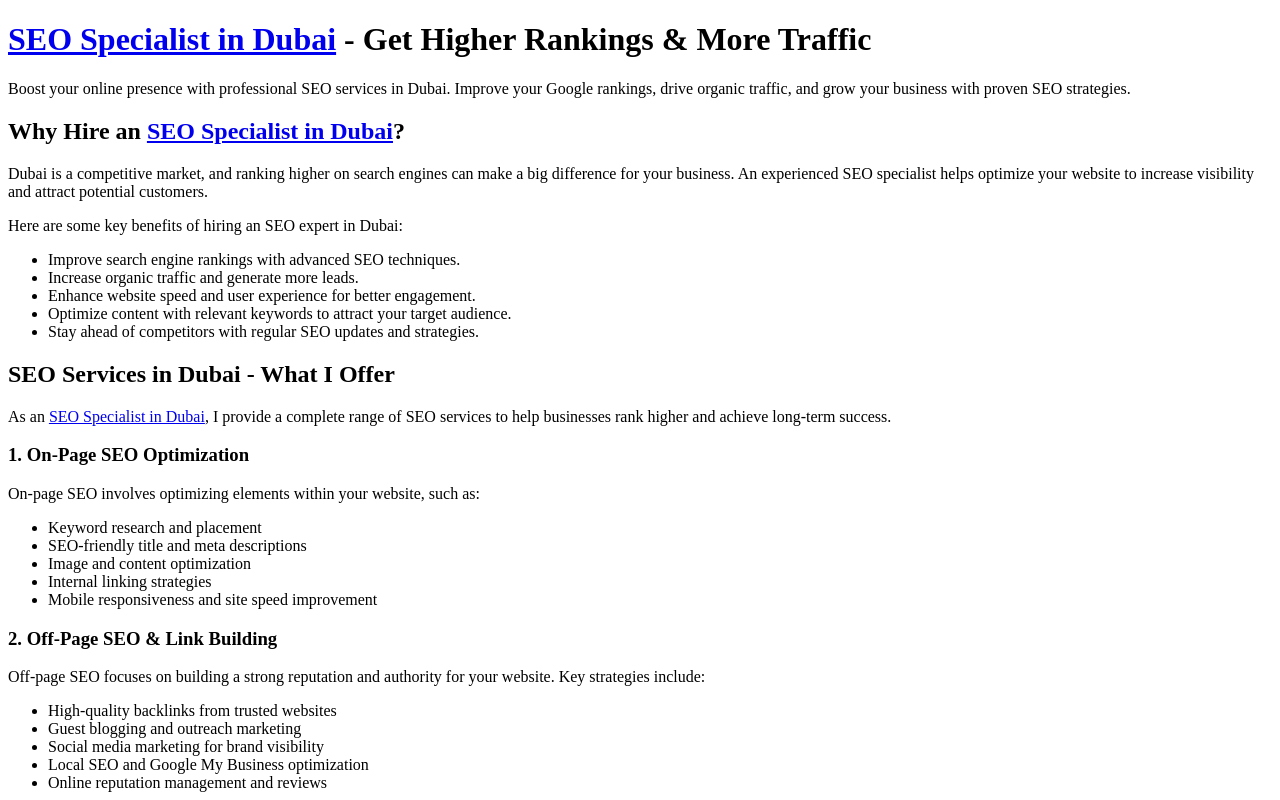
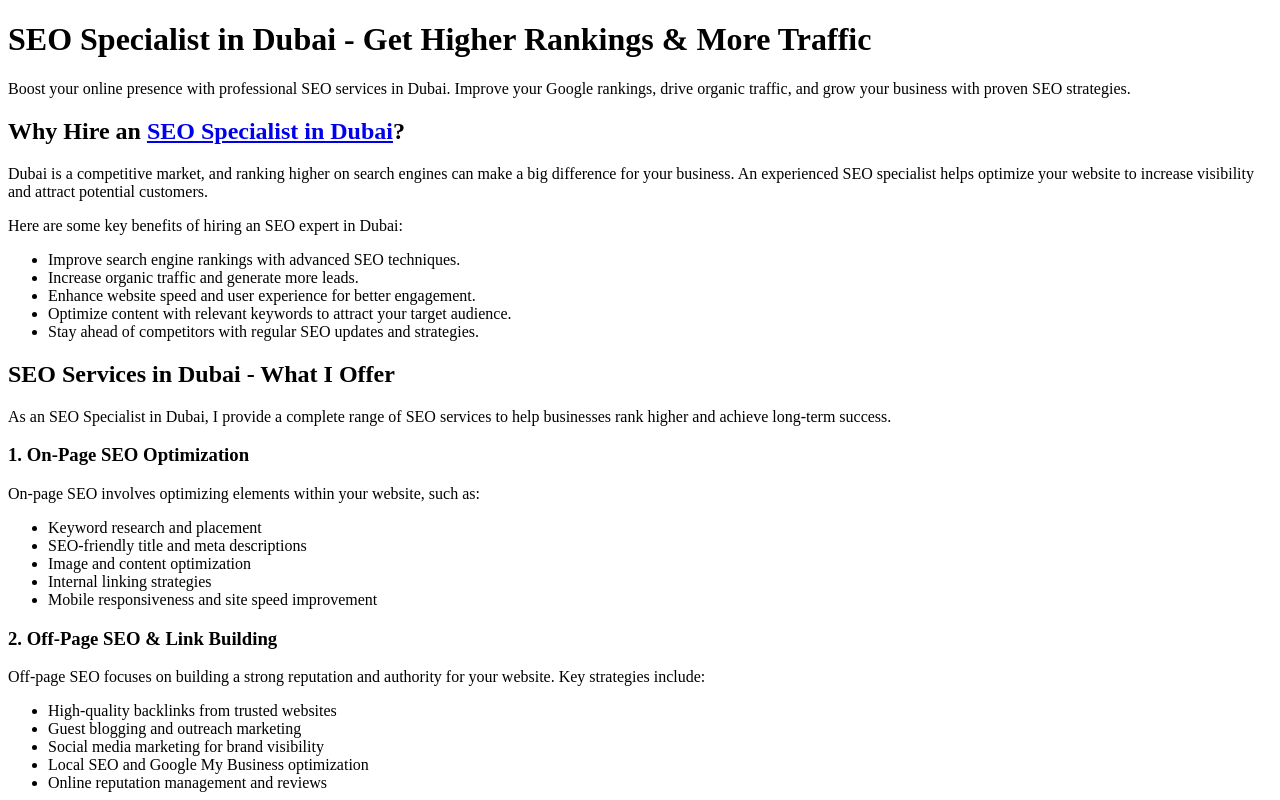
Before and after one commit to Saitechdm/SEO-Specialist-in-Dubai, a plain HTML site: page index.html in a window 1280 px wide. Shown: the top 800 px of the page. Drawn offline with Linux system fonts and the light colour scheme.

Commit message:
Update index.html

```diff
--- a/index.html
+++ b/index.html
@@ -8,7 +8,7 @@
 </head>
 <body>
     <header>
-        <h1><a href="https://saitechdm.com/seo-specialist-in-dubai" target="_blank">SEO Specialist in Dubai</a> - Get Higher Rankings & More Traffic</h1>
+        <h1>SEO Specialist in Dubai - Get Higher Rankings & More Traffic</h1>
         <p>Boost your online presence with professional SEO services in Dubai. Improve your Google rankings, drive organic traffic, and grow your business with proven SEO strategies.</p>
     </header>
 
@@ -27,7 +27,7 @@
 
     <section>
         <h2>SEO Services in Dubai - What I Offer</h2>
-        <p>As an <a href="https://saitechdm.com/seo-specialist-in-dubai" target="_blank">SEO Specialist in Dubai</a>, I provide a complete range of SEO services to help businesses rank higher and achieve long-term success.</p>
+        <p>As an SEO Specialist in Dubai, I provide a complete range of SEO services to help businesses rank higher and achieve long-term success.</p>
 
         <h3>1. On-Page SEO Optimization</h3>
         <p>On-page SEO involves optimizing elements within your website, such as:</p>
```
